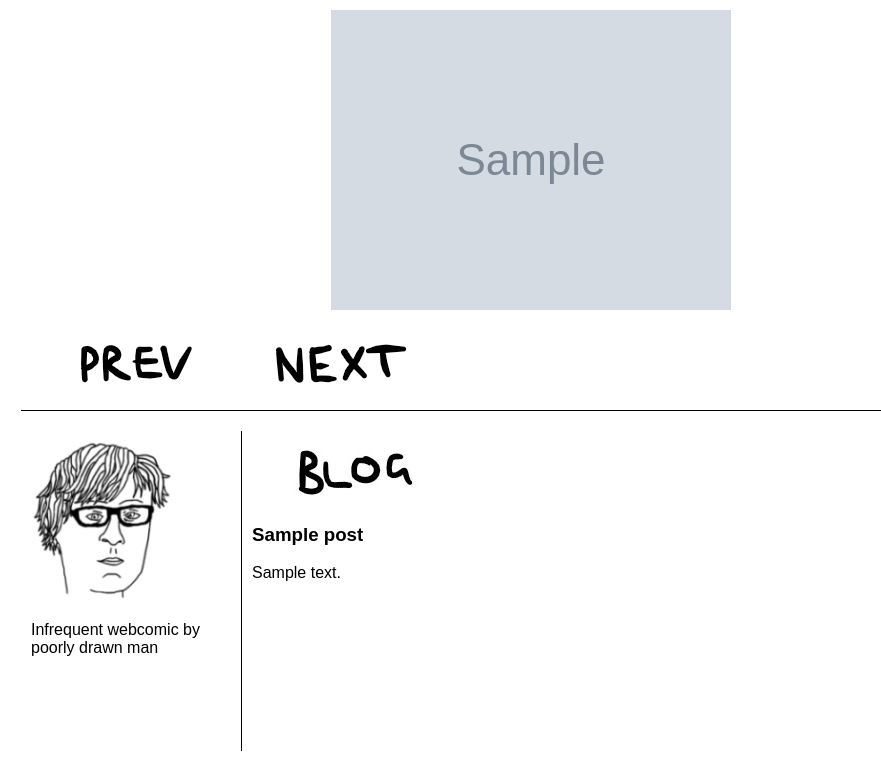
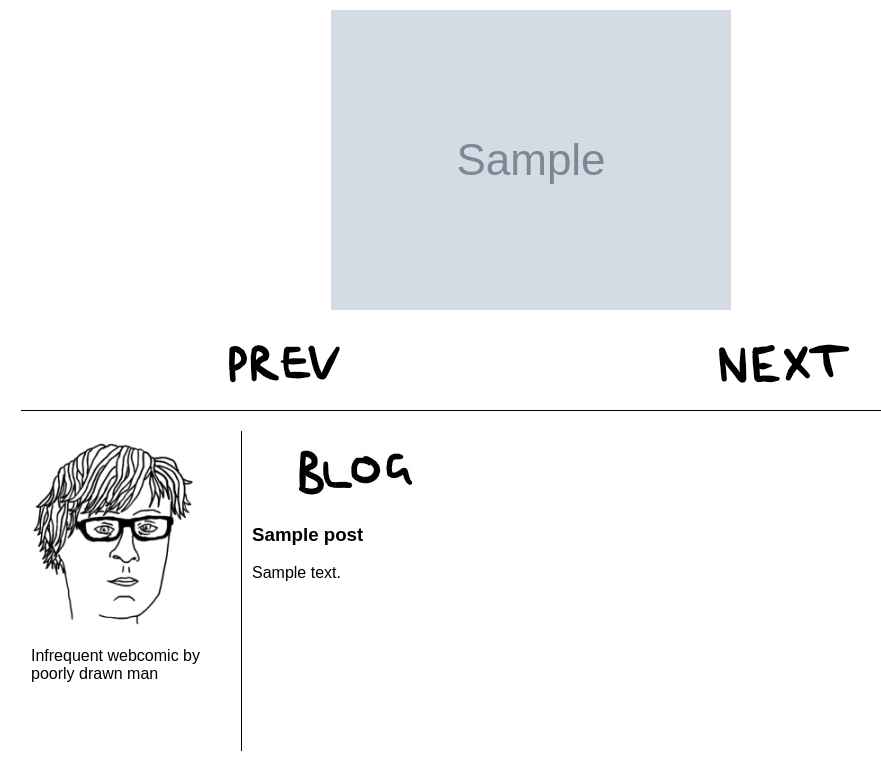
Before and after one commit to daveSHMB/cyt, a Django app: template cyt/templates/comic/index.html in a window 1280 px wide. Shown: the part 124-885 px from the top of the page, without its empty margins (119-1000 px from the left). Run offline with Django 3.2, Linux system fonts and the light colour scheme; the template is opened without the code that fills it: most values are stand-ins (such as "Sample title", 1, 10 or a date in 2020); grey boxes marked "Sample" are stand-in pictures.

Commit message:
Fixed nav positioning

```diff
--- a/cyt/static/css/cyt.css
+++ b/cyt/static/css/cyt.css
@@ -20,6 +20,11 @@ body {
     margin-bottom: 20px;
 }
 
+.nav {
+  width: 1000px;
+  text-align: center;
+}
+
 .strip {
     display: block;
     margin: auto;
@@ -33,6 +38,7 @@ body {
     padding: 10px 10px 10px 10px;
     min-height: 300px;
     max-height: 300px;
+    margin-bottom: 10px;
 }
 
 .blog {
--- a/cyt/templates/comic/index.html
+++ b/cyt/templates/comic/index.html
@@ -21,7 +21,7 @@
                 {% if current_strip %} {% for strip in current_strip %}
                 <img class="strip" src="{{strip.image.url}}" alt="{{strip.alt}}" title="{{strip.alt}}" /> {% endfor %} {% endif %}
 
-                <table>
+                <table class="nav">
                     <tr>
                         <td>
                             {% if current_strip.has_next %}
```
Also changed, not shown: cyt/static/images/itisme.jpg.
